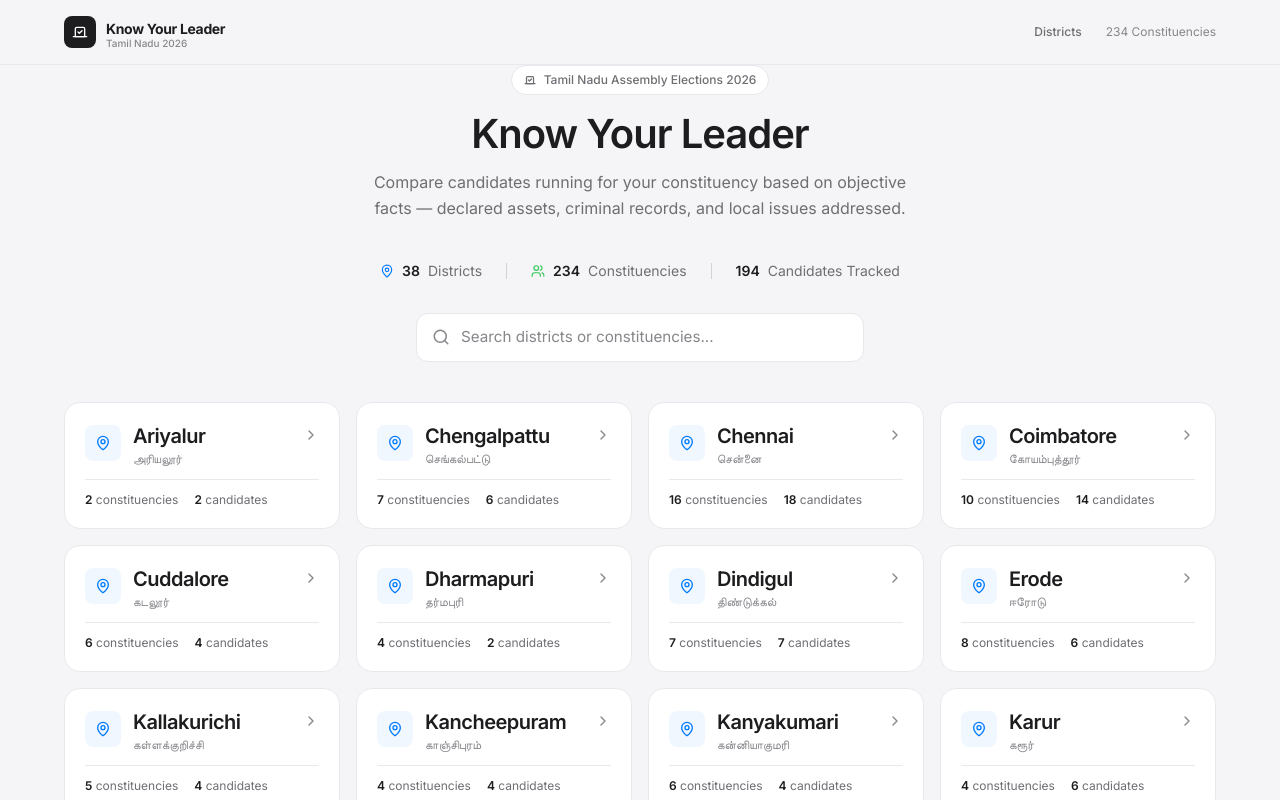
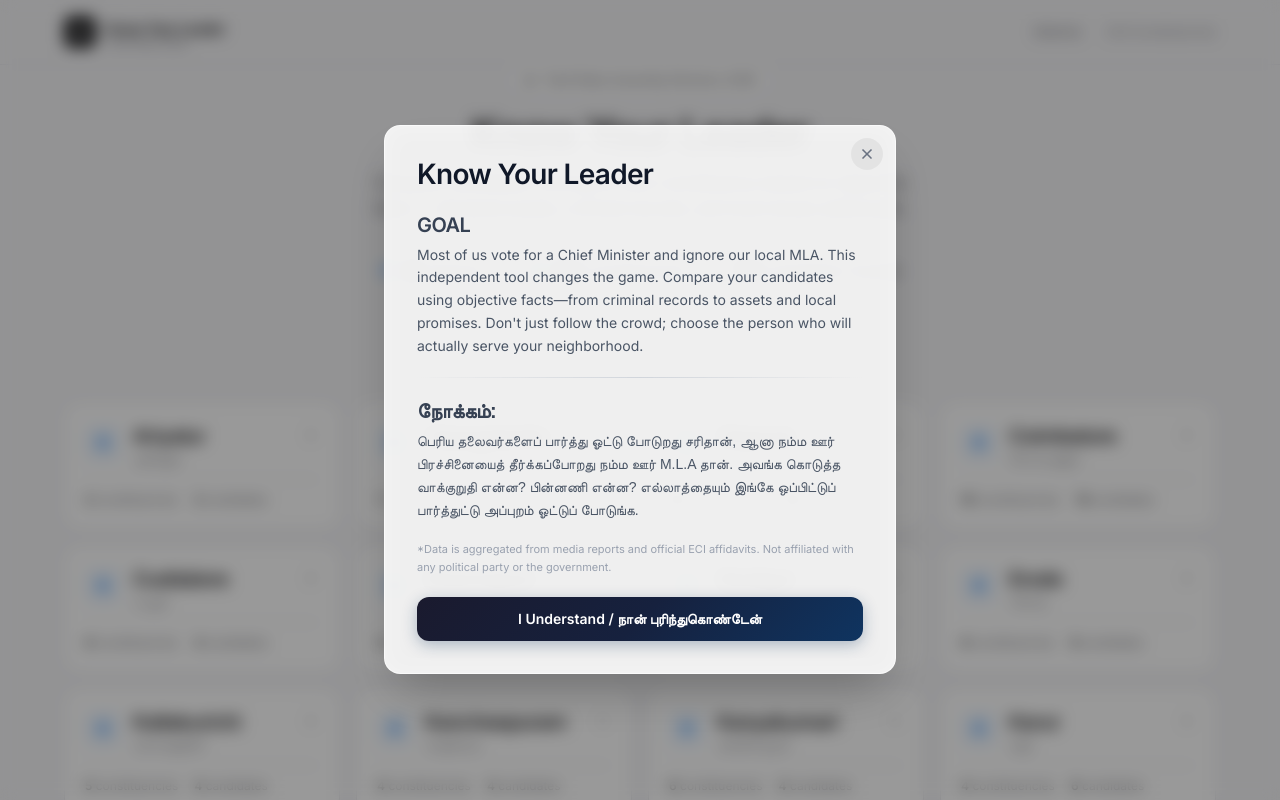
Before and after one commit to villan-spec/KnowyourLEADER, a Next.js app: page / in a window 1280 px wide. Shown: the top 800 px of the page. Built offline with nearby package versions, Linux system fonts and the light colour scheme.

Commit message:
Added Disclaimer

```diff
--- a/src/app/layout.tsx
+++ b/src/app/layout.tsx
@@ -3,6 +3,7 @@ import { Inter } from "next/font/google";
 import "./globals.css";
 import Header from "@/components/Header";
 import Footer from "@/components/Footer";
+import DisclaimerModal from "@/components/DisclaimerModal";
 
 const inter = Inter({
     subsets: ["latin"],
@@ -75,6 +76,7 @@ export default function RootLayout({
     return (
         <html lang="en" className={inter.variable}>
             <body className="min-h-screen flex flex-col">
+                <DisclaimerModal />
                 <Header />
                 <main className="flex-1">{children}</main>
                 <Footer />
--- /dev/null
+++ b/src/components/DisclaimerModal.tsx
@@ -0,0 +1,115 @@
+"use client";
+
+import { useState, useEffect } from "react";
+import { X } from "lucide-react";
+
+const STORAGE_KEY = "disclaimerSeen";
+
+export default function DisclaimerModal() {
+    const [visible, setVisible] = useState(false);
+
+    useEffect(() => {
+        if (!localStorage.getItem(STORAGE_KEY)) {
+            setVisible(true);
+        }
+    }, []);
+
+    function dismiss() {
+        localStorage.setItem(STORAGE_KEY, "true");
+        setVisible(false);
+    }
+
+    if (!visible) return null;
+
+    return (
+        <div
+            className="fixed inset-0 z-[9999] flex items-center justify-center p-4 bg-black/40 backdrop-blur-sm"
+            onClick={dismiss}
+        >
+            <div
+                className="disclaimer-card relative w-full max-w-lg bg-white/90 backdrop-blur-md border border-white/60 shadow-2xl rounded-2xl overflow-hidden"
+                onClick={(e) => e.stopPropagation()}
+            >
+                {/* Close button */}
+                <button
+                    onClick={dismiss}
+                    className="absolute top-3 right-3 w-8 h-8 rounded-full bg-black/5 hover:bg-black/10 flex items-center justify-center transition-colors"
+                    aria-label="Close"
+                >
+                    <X size={16} strokeWidth={2.5} className="text-gray-500" />
+                </button>
+
+                <div className="p-6 sm:p-8">
+                    {/* Header */}
+                    <h2 className="text-xl sm:text-2xl font-bold text-gray-900 mb-5 pr-8">
+                        Know Your Leader
+                    </h2>
+
+                    {/* English Section */}
+                    <div className="mb-5">
+                        <h3 className="text-sm font-semibold text-gray-700 mb-1.5 tracking-wide uppercase">
+                            Goal
+                        </h3>
+                        <p className="text-sm leading-relaxed text-gray-600">
+                            Most of us vote for a Chief Minister and ignore our local MLA.
+                            This independent tool changes the game. Compare your candidates
+                            using objective facts—from criminal records to assets and local
+                            promises. Don&apos;t just follow the crowd; choose the person who
+                            will actually serve your neighborhood.
+                        </p>
+                    </div>
+
+                    {/* Divider */}
+                    <div className="h-px bg-gradient-to-r from-transparent via-gray-300 to-transparent mb-5" />
+
+                    {/* Tamil Section */}
+                    <div className="mb-5">
+                        <h3 className="text-sm font-semibold text-gray-700 mb-1.5 text-tamil">
+                            நோக்கம்:
+                        </h3>
+                        <p className="text-sm leading-relaxed text-gray-600 text-tamil">
+                            பெரிய தலைவர்களைப் பார்த்து ஓட்டு போடுறது சரிதான், ஆனா நம்ம
+                            ஊர் பிரச்சினையைத் தீர்க்கப்போறது நம்ம ஊர் M.L.A தான். அவங்க
+                            கொடுத்த வாக்குறுதி என்ன? பின்னணி என்ன? எல்லாத்தையும் இங்கே
+                            ஒப்பிட்டுப் பார்த்துட்டு அப்புறம் ஓட்டுப் போடுங்க.
+                        </p>
+                    </div>
+
+                    {/* Legal Footer */}
+                    <p className="text-[11px] text-gray-400 mb-5 leading-relaxed">
+                        *Data is aggregated from media reports and official ECI affidavits.
+                        Not affiliated with any political party or the government.
+                    </p>
+
+                    {/* CTA Button */}
+                    <button
+                        onClick={dismiss}
+                        className="w-full py-3 px-6 rounded-xl font-semibold text-sm text-white transition-all duration-200 hover:brightness-110 active:scale-[0.98]"
+                        style={{
+                            background: "linear-gradient(135deg, #1a1a2e 0%, #16213e 50%, #0f3460 100%)",
+                            boxShadow: "0 4px 15px rgba(15, 52, 96, 0.3)",
+                        }}
+                    >
+                        I Understand / நான் புரிந்துகொண்டேன்
+                    </button>
+                </div>
+            </div>
+
+            <style jsx>{`
+                .disclaimer-card {
+                    animation: modal-enter 0.35s cubic-bezier(0.16, 1, 0.3, 1) forwards;
+                }
+                @keyframes modal-enter {
+                    from {
+                        opacity: 0;
+                        transform: scale(0.95) translateY(10px);
+                    }
+                    to {
+                        opacity: 1;
+                        transform: scale(1) translateY(0);
+                    }
+                }
+            `}</style>
+        </div>
+    );
+}
```
